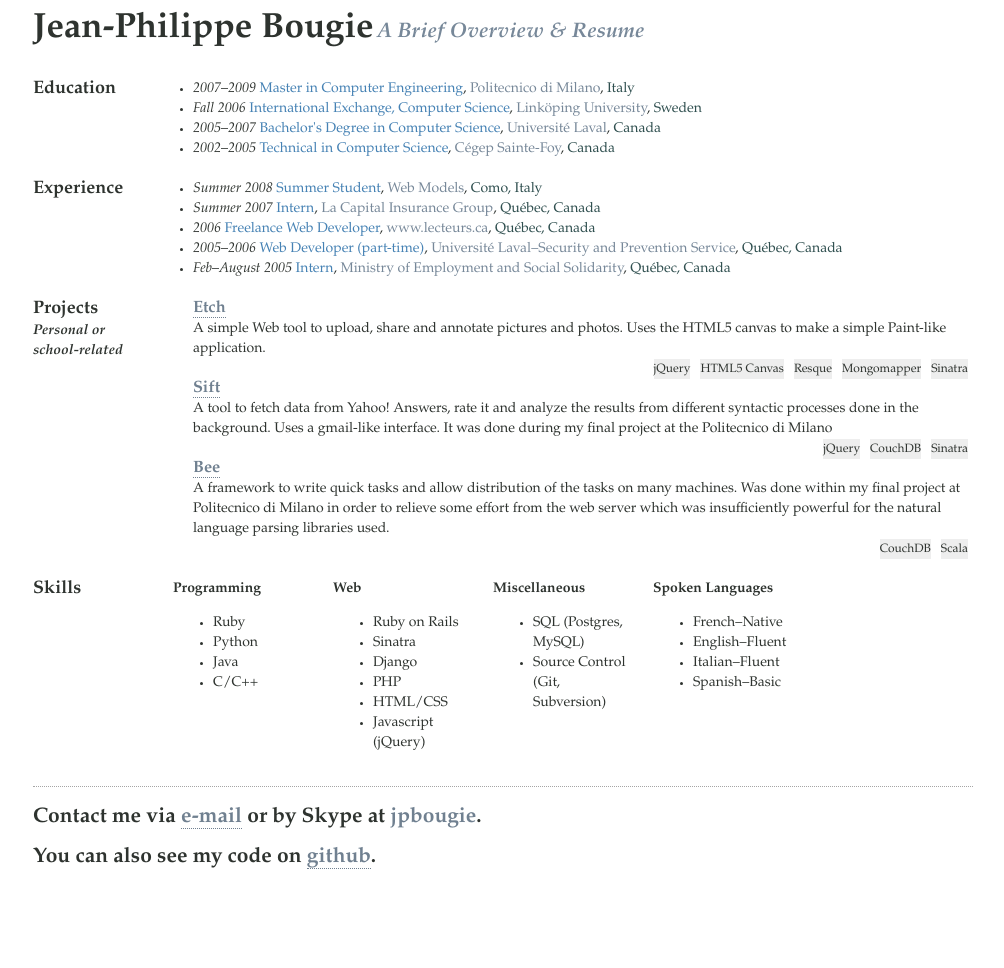
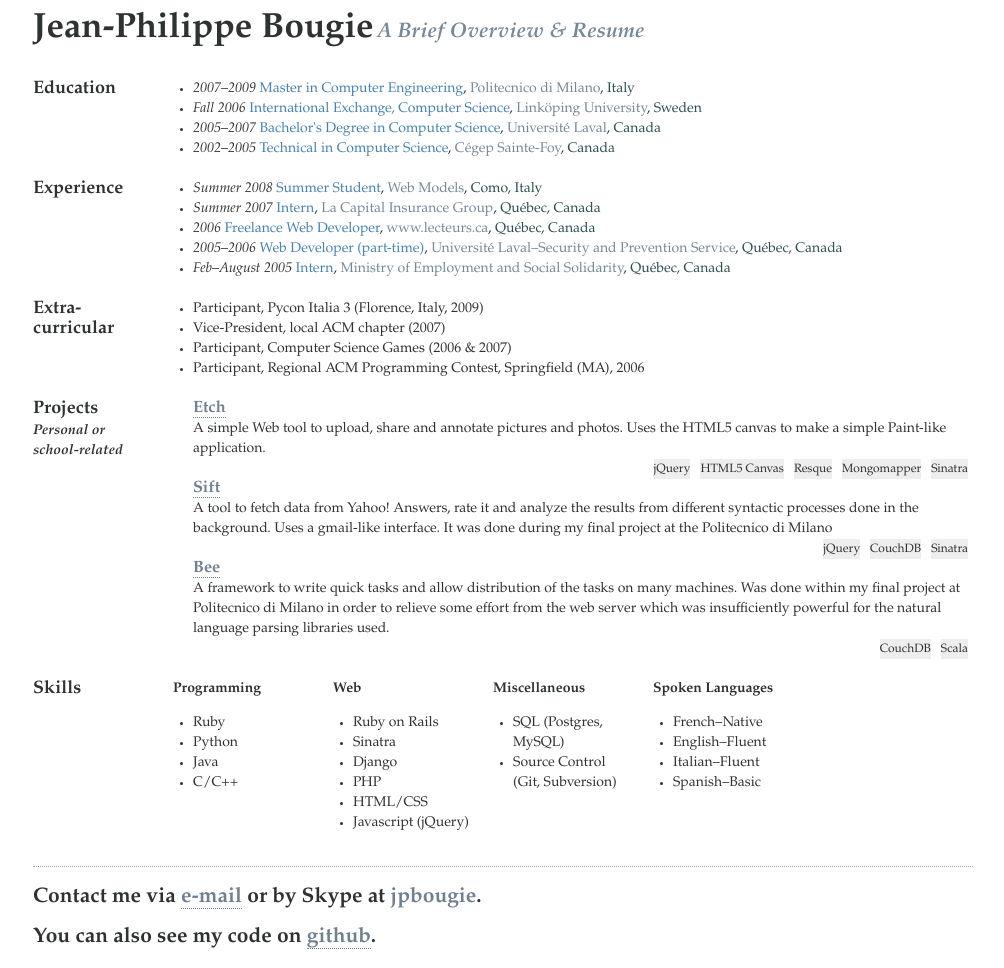
Before and after one commit to jpbougie/jpbougie.github.com, a Jekyll site: the page resume.html, which Jekyll copies as it is, in a window 1280 px wide. Shown: the whole page, without its empty margins (137-1141 px from the left). Built offline with Jekyll 4.4.1, drawn with Linux system fonts in a browser that asks for light colours; before the commit the page ends 900 px from its top, so only the background shows below that.

Commit message:
added a section for extra-curricular activities

```diff
--- a/resume.html
+++ b/resume.html
@@ -161,6 +161,10 @@
          margin-right: 20px;
        }
 
+       section#skillset div ul {
+         padding-left: 20px;
+       }
+
        /**
         * Footer
         */
@@ -232,6 +236,18 @@
         <li><time datetime="2006-10-01">2006</time> <span class="position">Freelance Web Developer</span>, <span class="entity">www.lecteurs.ca</span>, <span class="location">Québec, Canada</span></li>
         <li><time datetime="2005-01-15">2005</time>&ndash;<time datetime="2006-04-15">2006</time> <span class="position">Web Developer (part-time)</span>, <span class="entity">Université Laval&ndash;Security and Prevention Service</span>, <span class="location">Québec, Canada</span></li>
         <li><time datetime="2005-02-15">Feb</time>&ndash;<time datetime="2002-08-01">August 2005</time> <span class="position">Intern</span>, <span class="entity">Ministry of Employment and Social Solidarity</span>, <span class="location">Québec, Canada</span></li>
+      </ul>
+    </section>
+
+    <section id="extracurricular">
+      <header>
+          <h1>Extra-curricular</h1>
+      </header>
+      <ul>
+        <li>Participant, Pycon Italia 3 (Florence, Italy, 2009)</li>
+        <li>Vice-President, local ACM chapter (2007)</li>
+        <li>Participant, Computer Science Games (2006 & 2007)</li>
+        <li>Participant, Regional ACM Programming Contest, Springfield (MA), 2006</li>
       </ul>
     </section>
 
```
